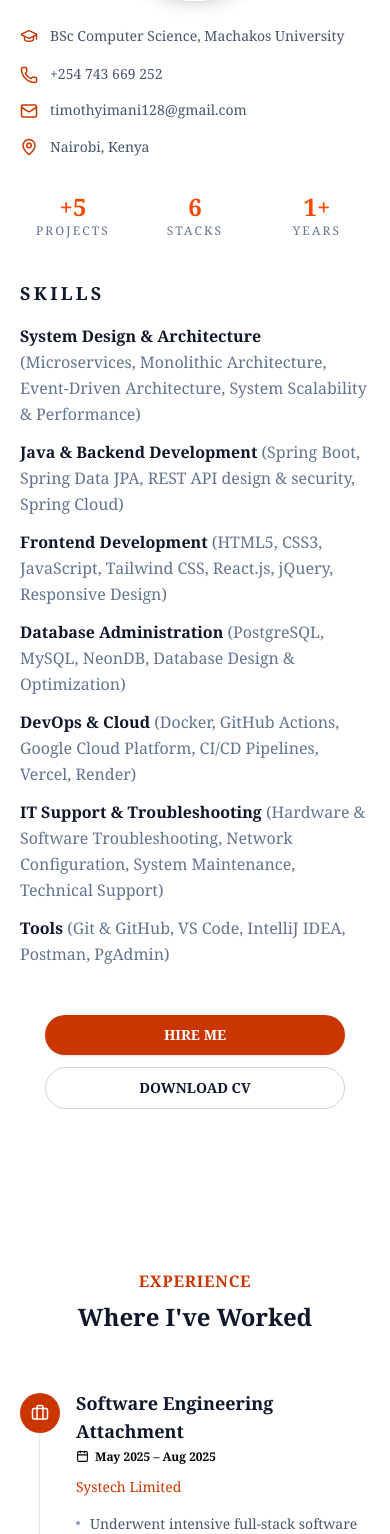
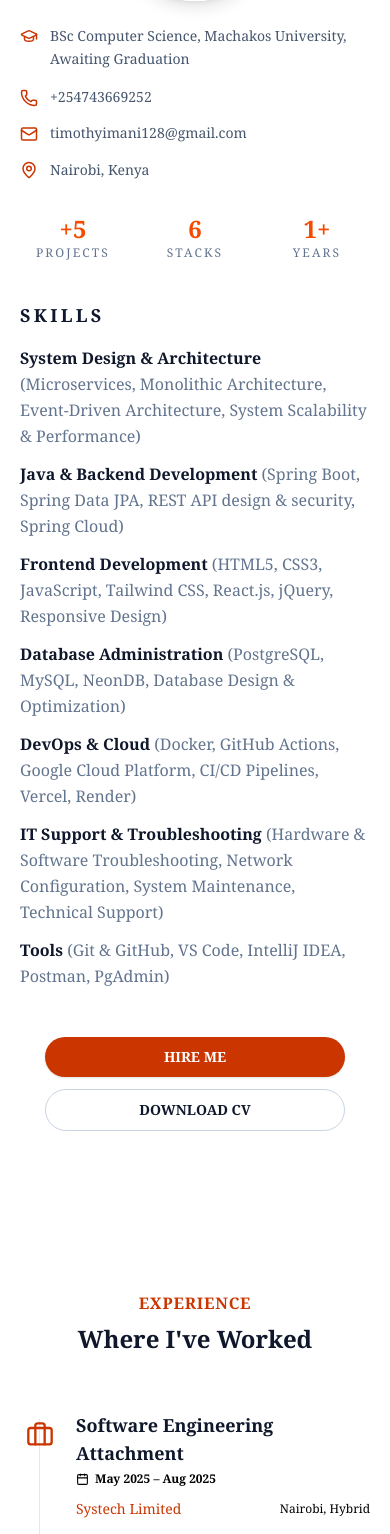
Before and after one commit to imani-prog/Timothy-Imani, a React (Vite) app: page / in a window 390 px wide. Shown: the part 2274-3808 px from the top of the page. Built offline with nearby package versions, Linux system fonts and the light colour scheme.

Commit message:
Updated education

```diff
--- a/src/components/sections/About.jsx
+++ b/src/components/sections/About.jsx
@@ -62,7 +62,7 @@ export default function About() {
                   <div className="flex items-start gap-3">
                     <GraduationCap size={18} className="mt-0.5 text-orange-700 shrink-0" />
                     <span className="text-sm text-slate-600 leading-relaxed">
-                      BSc Computer Science, Machakos University
+                      BSc Computer Science, Machakos University, Awaiting Graduation
                     </span>
                   </div>
 
@@ -72,7 +72,7 @@ export default function About() {
                       href="tel:+254743669252"
                       className="text-sm text-slate-600 hover:text-orange-700"
                     >
-                      +254 743 669 252
+                      +254743669252
                     </a>
                   </div>
 
--- a/src/components/sections/Experience.jsx
+++ b/src/components/sections/Experience.jsx
@@ -22,12 +22,12 @@ export default function Experience() {
             {experience.map((job) => (
               <div key={job.company} className="relative pl-14">
                 {/* Timeline dot */}
-                <div className="absolute left-0 top-1 w-10 h-10 rounded-full bg-orange-700 flex items-center justify-center">
-                  <Briefcase size={18} className="text-white" />
+                <div className="absolute left-0 top-1 w-10 h-10 flex items-center justify-center">
+                  <Briefcase size={28} className="text-orange-700" />
                 </div>
 
                 <div className="flex flex-wrap items-baseline justify-between gap-x-4 gap-y-1 mb-3">
-                  <h4 className="text-lg font-semibold text-slate-900 dark:text-white">
+                  <h4 className="text-lg font-semibold text-slate-900">
                     {job.role}
                   </h4>
                   <span className="inline-flex items-center gap-1.5 text-xs font-semibold">
@@ -36,9 +36,16 @@ export default function Experience() {
                   </span>
                 </div>
 
-                <p className="text-sm font-medium text-orange-700 dark:text-orange-400 mb-4">
-                  {job.company}
-                </p>
+                <div className="mb-4 flex flex-wrap items-center justify-between gap-x-4 gap-y-1">
+                  <p className="text-sm font-medium text-orange-700 dark:text-orange-400">
+                    {job.company}
+                  </p>
+                  {job.Location && (
+                    <p className="text-xs sm:text-sm font-medium text-right">
+                      {job.Location}
+                    </p>
+                  )}
+                </div>
 
                 <ul className="space-y-2.5">
                   {job.points.map((point, i) => (
```
